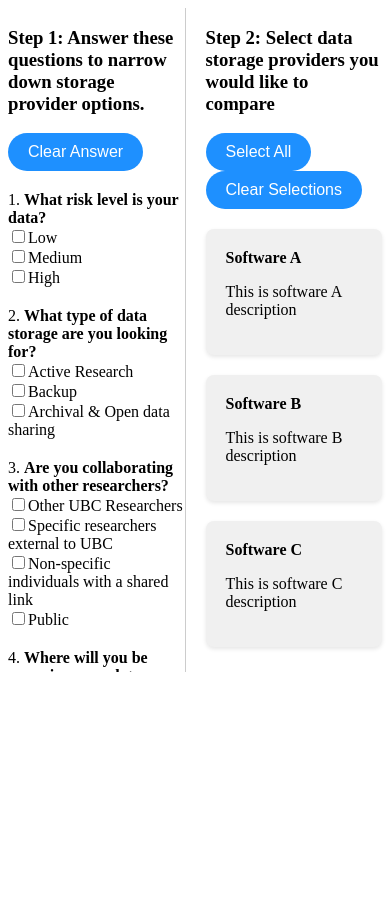
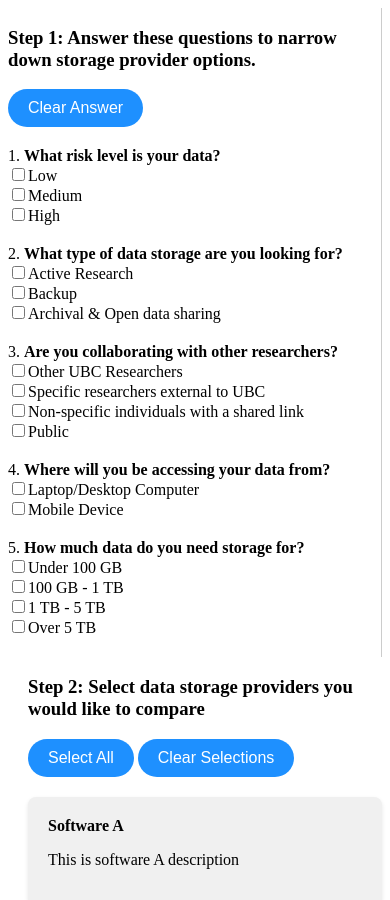
Before and after one commit to Krithik1/Platform-Navigator, a plain HTML site: page index.html in a window 390 px wide. Shown: the top 900 px of the page. Before the commit the page ends 844 px from the top, so only its background shows below. Drawn offline with Linux system fonts and the light colour scheme.

Commit message:
mobile width ui

```diff
--- a/style.css
+++ b/style.css
@@ -99,4 +99,7 @@ h4 {
     .cards-container {
         grid-template-columns: 1fr;
     }
+    .questions-and-data {
+        flex-direction: column;
+    }
 }
```
